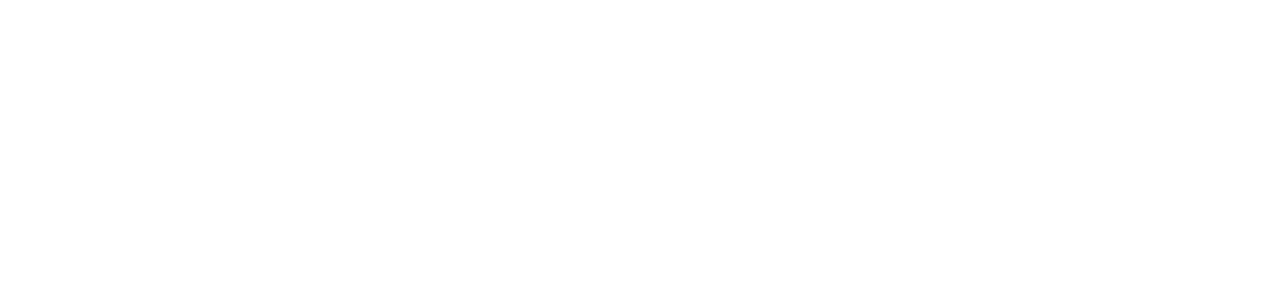
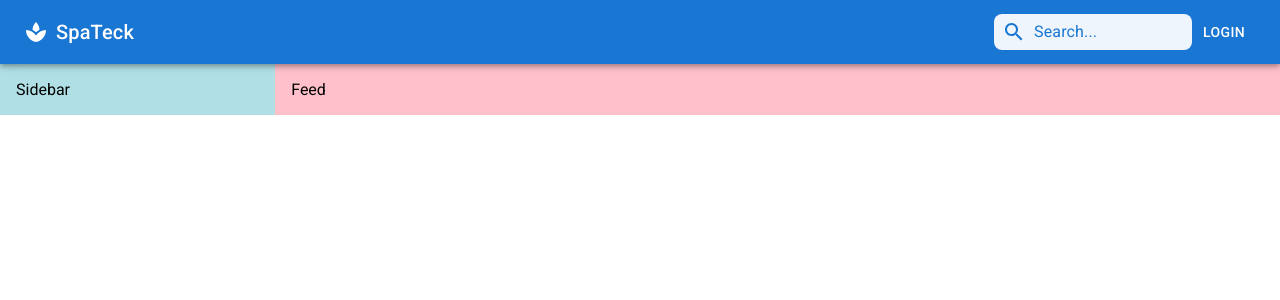
Before and after one commit to kasracsp/React_Mui_Project, a React (Create React App) app: page / in a window 1280 px wide. Shown: the top 300 px of the page. Built offline with nearby package versions, Linux system fonts and the light colour scheme; the HTML template or start-up script is replaced by a standard one.

Commit message:
made first structure of website

```diff
--- a/src/App.js
+++ b/src/App.js
@@ -1,9 +1,18 @@
 import React from "react";
+
+//mui
+import { Box, Stack } from "@mui/material";
+
+//components
+import Navbar from "./components/Navbar";
+import Homepage from "./pages/Homepage";
 
 function App() {
   return (
-      <div>
-      </div>
+    <Box>
+      <Navbar />
+      <Homepage />
+    </Box>
   );
 }
 
--- /dev/null
+++ b/src/components/Feed.js
@@ -0,0 +1,16 @@
+import React from 'react'
+import { Box } from '@mui/material'
+
+const Feed = () => {
+  return (
+    <Box
+      flex={4}
+      bgcolor="pink"
+      p={2}
+    >
+      Feed
+    </Box>
+  );
+}
+
+export default Feed
--- /dev/null
+++ b/src/components/Navbar.js
@@ -0,0 +1,110 @@
+import React, { useState } from "react";
+import { alpha } from "@mui/material";
+//mui-icons
+import SpaIcon from "@mui/icons-material/Spa";
+import SearchIcon from "@mui/icons-material/Search";
+import DragHandleIcon from "@mui/icons-material/DragHandle";
+
+//mui
+import {
+  Stack,
+  AppBar,
+  Toolbar,
+  Button,
+  Typography,
+  IconButton,
+} from "@mui/material";
+
+const Navbar = () => {
+
+  return (
+    <AppBar position="sticky">
+      <Toolbar
+        sx={{
+          display: "flex",
+          justifyContent: "space-between",
+          alignItems: "center",
+        }}
+      >
+        <Stack
+          direction="row"
+          sx={{
+            justifyContent: "center",
+            alignItems: "center",
+          }}
+        >
+          <IconButton
+            size="large"
+            edge="start"
+            color="inherit"
+            aria-label="menu"
+            sx={{
+              display: {
+                md: "block",
+                lg: "none",
+              },
+            }}
+          >
+            <DragHandleIcon sx={{ padding: "0" }} />
+          </IconButton>
+          <Stack
+            direction="row"
+            spacing={1}
+            sx={{
+              justifyContent: "center",
+              alignItems: "center",
+            }}
+          >
+            <SpaIcon />
+            <Typography
+              variant="h6"
+              component="div"
+              sx={{
+                display: {
+                  xs: "none",
+                  sm: "block",
+                },
+              }}
+            >
+              SpaTeck
+            </Typography>
+          </Stack>
+        </Stack>
+        <Stack direction="row">
+          <Button
+            sx={{
+              textTransform: "capitalize",
+              display: "flex",
+              minWidth: "auto",
+              justifyContent: "flex-start",
+              alignItems: "center",
+              gap: "0.5rem",
+              bgcolor: (theme) => alpha(theme.palette.common.white, 0.93),
+              borderRadius: "0.5rem",
+              "&:hover": {
+                backgroundColor: "background.paper",
+              },
+            }}
+          >
+            <SearchIcon sx={{}} />
+            <Typography
+              sx={{
+                width: "150px",
+                textAlign: "left",
+                display: {
+                  xs: "none",
+                  sm: "block",
+                },
+              }}
+            >
+              Search...
+            </Typography>
+          </Button>
+          <Button color="inherit">Login</Button>
+        </Stack>
+      </Toolbar>
+    </AppBar>
+  );
+};
+
+export default Navbar;
--- /dev/null
+++ b/src/components/Sidebar.js
@@ -0,0 +1,22 @@
+import React from "react";
+import { Box } from "@mui/material";
+
+const Sidebar = () => {
+  return (
+    <Box
+      flex={1}
+      bgcolor="powderblue"
+      p={2}
+      sx={{
+        display: {
+          xs: "none",
+          sm: "block",
+        },
+      }}
+    >
+      Sidebar
+    </Box>
+  );
+};
+
+export default Sidebar;
--- /dev/null
+++ b/src/pages/Homepage.js
@@ -0,0 +1,15 @@
+import React from 'react'
+import { Stack } from '@mui/material';
+import Sidebar from "../components/Sidebar";
+import Feed from "../components/Feed";
+
+const Homepage = () => {
+  return (
+    <Stack direction="row" justifyContent="center">
+      <Sidebar />
+      <Feed />
+    </Stack>
+  );
+}
+
+export default Homepage
```
